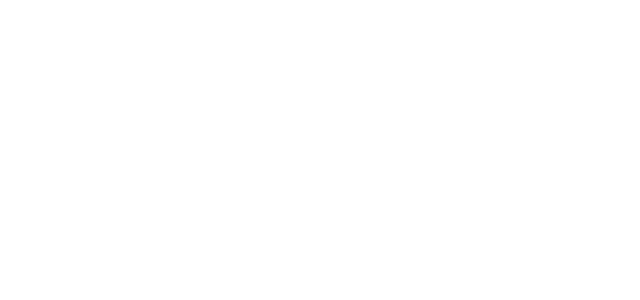
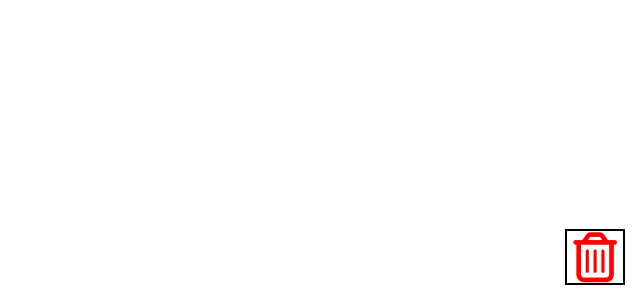
Before and after one commit to LoreA-dev/post_it_challenge, a React (Create React App) app: page / in a window 1280 px wide. Shown: the part 500-800 px from the top of the page, without its empty margins (640-1280 px from the left). Built offline with nearby package versions, Linux system fonts and the light colour scheme.

Commit message:
Drag function

```diff
--- /dev/null
+++ b/src/TrashComponent/index.js
@@ -0,0 +1,14 @@
+import React from "react";
+import './style.css';
+
+function TrashComponent(){
+    return(
+        <div id="trashComponentContainer">
+            <button id="buttonTrashComponent" onClick={()=> console.log("hello")}>
+                <i className="far fa-trash-alt"></i>
+            </button>
+        </div>
+    )
+}
+
+export {TrashComponent};
--- /dev/null
+++ b/src/TrashComponent/style.css
@@ -0,0 +1,18 @@
+#trashComponentContainer{
+    display: flex;
+    justify-content: flex-end;
+    align-items: flex-end;
+    height: 100vh;
+}
+#buttonTrashComponent{
+    background: none;
+    border: none;
+    border: 2px solid;
+    margin: 15px;
+
+
+}
+#buttonTrashComponent i{
+    font-size: 5rem;
+    color: red;
+}
--- a/src/WorkSpace/index.js
+++ b/src/WorkSpace/index.js
@@ -1,6 +1,7 @@
 import React from "react";
 import { DataNote } from "../DataNote";
 import './style.css';
+import {TrashComponent} from "../TrashComponent";
 
 function WorkSpace(){
 
@@ -23,7 +24,6 @@ function WorkSpace(){
 
   const createPostIt = (evt)=>{
     console.log(evt)
-    console.log(evt.clientY)
     const newArray = [...parsedPostIt]
     newArray.push({
       id: (newArray.length + 1) + Date.now(),
@@ -41,21 +41,28 @@ function WorkSpace(){
 
 
   // Drag & Drop
-    function handleDrag (evt){
-    const takingPostIt = postIt.map(()=>({
-        ...parsedPostIt,
-        x: evt.clientX,
-        y: evt.clientY
-      }))
+    function handleDrag (id ,evt){
+    const takingPostIt = postIt.map(e =>{
+      if (e.id === id){
+        return {
+          ...e,
+          x: evt.clientX,
+          y: evt.clientY
+        }
+    }else{return e}
+  })
     savePostIt(takingPostIt);
+    console.log(parsedPostIt);
+    console.log(takingPostIt);
     console.log(evt.clientX ,evt.clientY)
     }
 
     return(
         <div onDoubleClick ={createPostIt} id='workSpace'>
             {postIt.map((e)=>(
-            <DataNote onDelete={() => deletePostIt(e.id)} id={e.id} updatePosition={handleDrag} key={e.id +"posit"} text={e.text} positionX={e.x} positionY={e.y}/>)
-            )}
+            <DataNote onDelete={() => deletePostIt(e.id)} id={e.id} updatePosition={handleDrag} key={e.id +"posit"} text={e.text} positionX={e.x} positionY={e.y}/>
+            ))}
+            <TrashComponent />
         </div>
     )
 }
```
